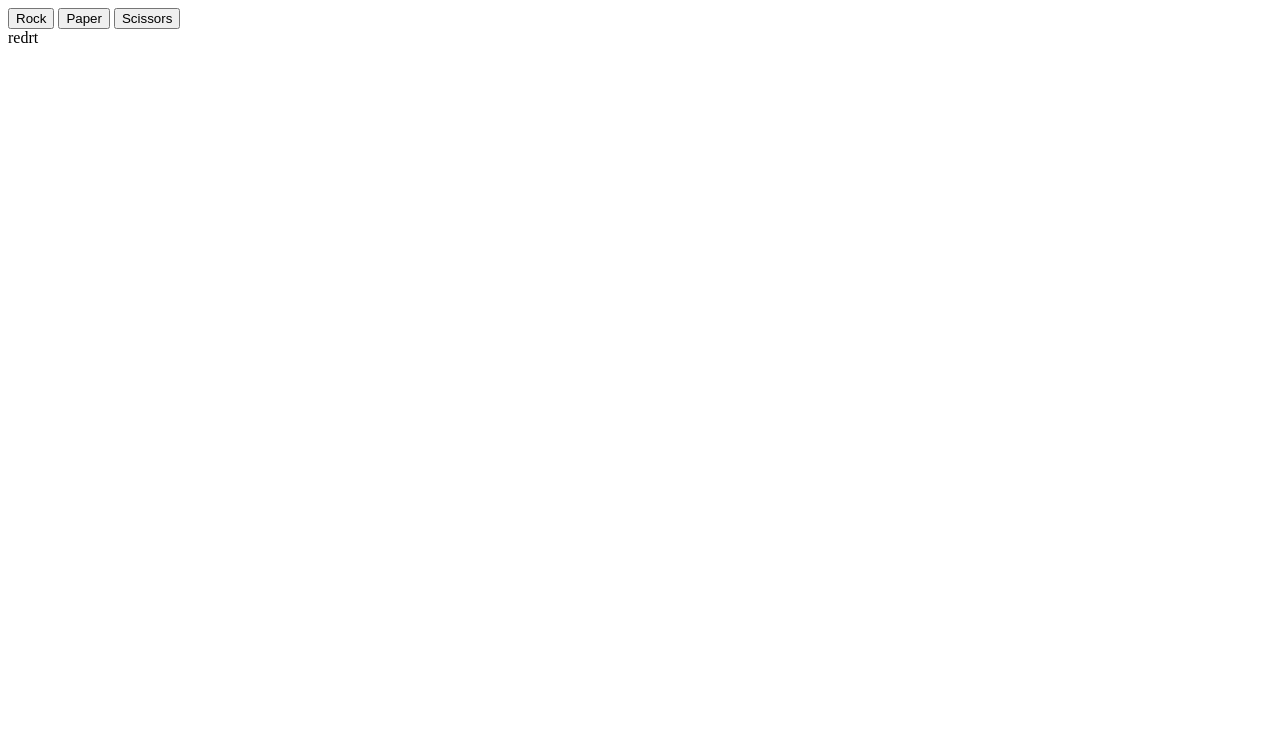
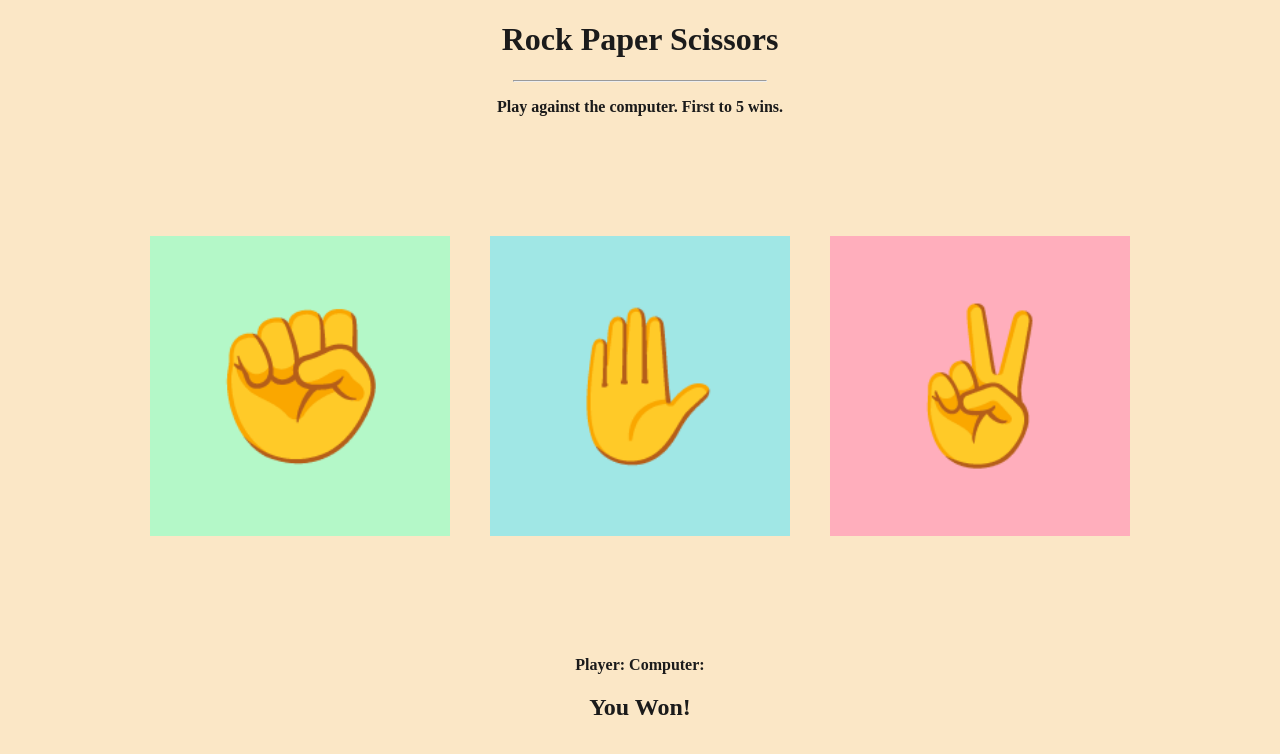
Before and after one commit to VeticaL/Rock-Paper-Scissors, a plain HTML site: page index.html in a window 1280 px wide. Drawn offline with Linux system fonts and the light colour scheme.

Commit message:
added Html and Css

```diff
--- a/index.html
+++ b/index.html
@@ -4,14 +4,21 @@
     <meta charset="UTF-8">
     <meta http-equiv="X-UA-Compatible" content="IE=edge">
     <meta name="viewport" content="width=device-width, initial-scale=1.0">
-    <title>Document</title>
+    <title>Rock Paper Scissors</title>
+    <link rel="stylesheet" href="style.css">
 </head>
 <body>
-    <button id="rock">Rock</button>
-    <button id="paper">Paper</button>
-    <button id="scissors">Scissors</button>
+    <h1>Rock Paper Scissors</h1>
+    <hr>
+    <p>Play against the computer. First to 5 wins.</p>
+    <div class="btn">
+        <button id="rock">✊</button>
+        <button id="paper">✋</button>
+        <button id="scissors">✌️</button>
+    </div>
 
-    <div>redrt</div>
+    <div class="score"><p>Player:  Computer: </p></div>
+    <div class="result"> <h2>You Won!</h2></div>
 
     <script src="script.js"></script>
 </body>
--- /dev/null
+++ b/style.css
@@ -0,0 +1,60 @@
+body {
+    background-color:#FBE7C6;
+}
+
+h1,h2,p {
+    text-align: center;
+    color: rgb(27, 27, 27);
+    font-weight: bold;
+}
+
+hr {
+    width: 20%;
+}
+
+.btn {
+    text-align: center;
+    display: flex;
+    justify-content: center;
+    margin: 100px;
+}
+
+#rock {
+    display: flex;
+    justify-content: center;
+    align-items: center;
+    margin: 20px;
+    width: 300px;
+    height: 300px;
+    font-size: 150px;
+    background-color:#B4F8C8;
+    border: none;
+}
+
+#paper {
+    display: flex;
+    justify-content: center;
+    align-items: center;
+    margin: 20px;
+    width: 300px;
+    height: 300px;
+    font-size: 150px;
+    background-color: #A0E7E5;
+    border: none;
+}
+
+#scissors {
+    display: flex;
+    justify-content: center;
+    align-items: center;
+    margin: 20px;
+    width: 300px;
+    height: 300px;
+    font-size: 150px;
+    background-color: #FFAEBC;
+    border: none;
+}
+
+.score {
+
+}
```
